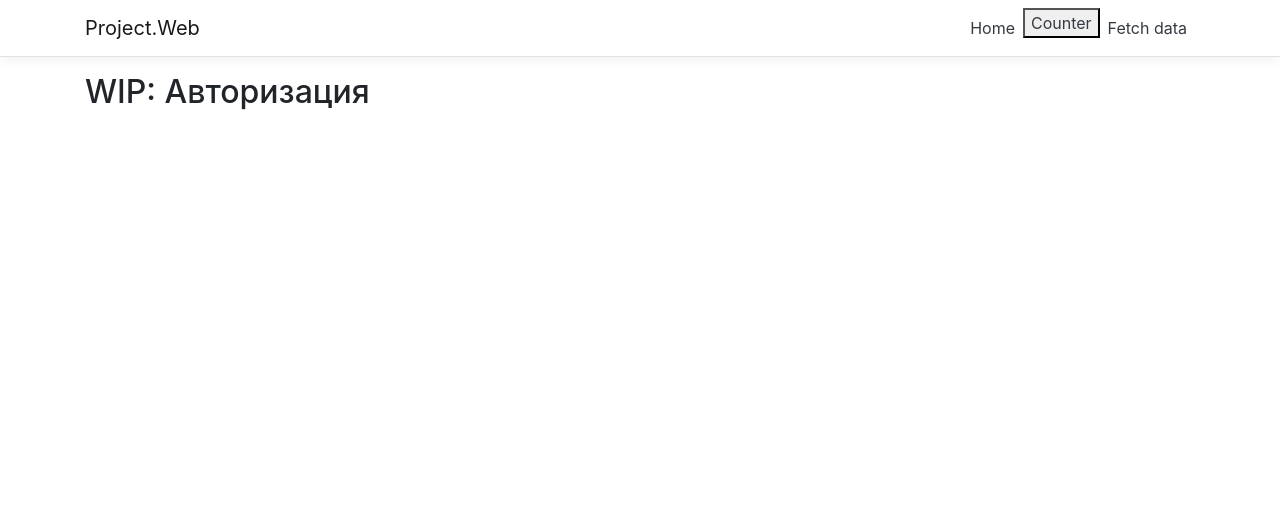
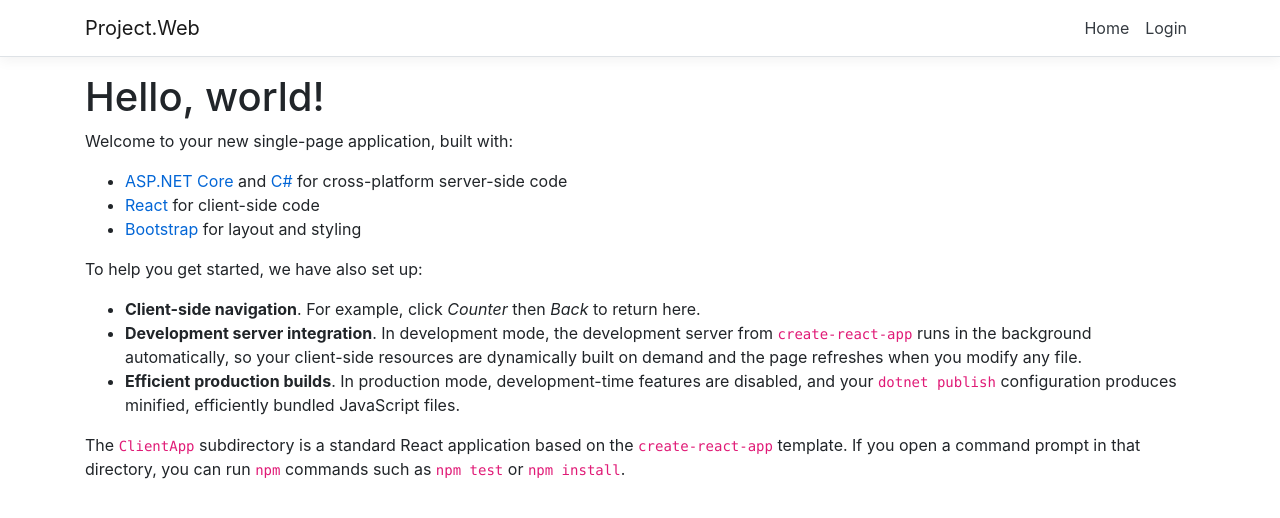
Before and after one commit to PegasUsOnce/my_web_app, a React (Create React App) app in the folder Project.Web/ClientApp/: page / in a window 1280 px wide. Before the commit this address led to /login. Shown: the top 518 px of the page. Built offline with nearby package versions, Linux system fonts and the light colour scheme.

Commit message:
ограничила роуты и кнопки для неавторизованных

```diff
--- a/Project.Web/ClientApp/src/App.tsx
+++ b/Project.Web/ClientApp/src/App.tsx
@@ -2,10 +2,10 @@ import { Layout } from './components/Layout'
 import { Home } from './components/Home'
 import { FetchData } from './components/FetchData'
 import { Counter } from './components/Counter'
-import { AuthorizaionContextProvider, AuthorizaionContext } from './components/authorization/AuthorizationContext'
+import { AuthorizaionContext, AuthorizaionContextProvider } from './components/authorization/AuthorizationContext'
 import './custom.css'
-import React, { useContext, useEffect } from 'react'
-import { Route, Routes, useNavigate } from 'react-router-dom'
+import React, { useContext } from 'react'
+import { Route, Routes } from 'react-router-dom'
 import { AuthorizationPage } from './components/authorization/AuthorizationPage'
 
 export const App: React.FC = () => {
@@ -16,19 +16,19 @@ export const App: React.FC = () => {
 
 const AppInner: React.FC = () => {
   const { isAuthorized } = useContext(AuthorizaionContext)
-  const navigate = useNavigate()
+  // const navigate = useNavigate()
 
-  useEffect(() => {
-    if (!isAuthorized)
-      return navigate('/login')
-  }, [isAuthorized])
+  // useEffect(() => {
+  //   if (!isAuthorized)
+  //     return navigate('/login')
+  // }, [isAuthorized])
 
   return <>
     <Layout>
       <Routes>
         <Route path='/' element={<Home/>} />
-        <Route path='/counter' element={<Counter/>} />
-        <Route path='/fetch-data' element={<FetchData/>} />
+        {isAuthorized && <Route path='/counter' element={<Counter/>} />}
+        {isAuthorized && <Route path='/fetch-data' element={<FetchData/>} />}
         <Route path='/login' element={<AuthorizationPage/>} />
       </Routes>
     </Layout>
--- a/Project.Web/ClientApp/src/components/NavMenu.tsx
+++ b/Project.Web/ClientApp/src/components/NavMenu.tsx
@@ -1,15 +1,12 @@
 import React, { useCallback, useContext, useState } from 'react'
 import { Collapse, Container, Navbar, NavbarBrand, NavbarToggler, NavItem, NavLink } from 'reactstrap'
-import { Link, useNavigate } from 'react-router-dom'
+import { Link } from 'react-router-dom'
 import './NavMenu.css'
 import { AuthorizaionContext } from './authorization/AuthorizationContext'
 
 export const NavMenu: React.FC = () => {
   const [collapsed, setCollapsed] = useState(true)
-  const { isAuthorized } = useContext(AuthorizaionContext)
-  const navigate = useNavigate()
-  const goToCounter = () => navigate(isAuthorized ? '/counter' : '/login')
-
+  const { isAuthorized, signOut } = useContext(AuthorizaionContext)
   const toggleNavbar = useCallback(() => {
     setCollapsed(!collapsed)
   }, [setCollapsed, collapsed])
@@ -25,12 +22,18 @@ export const NavMenu: React.FC = () => {
               <NavItem>
                 <NavLink tag={Link} className="text-dark" to="/">Home</NavLink>
               </NavItem>
-              <NavItem>
-                <button className="text-dark" onClick={goToCounter}>Counter</button>
-              </NavItem>
-              <NavItem>
+              {isAuthorized && <NavItem>
+                <NavLink tag={Link} className="text-dark" onClick={signOut} to="/">Sign Out</NavLink>
+              </NavItem>}
+              {!isAuthorized && <NavItem>
+                <NavLink tag={Link} className="text-dark" to="/login">Login</NavLink>
+              </NavItem>}
+              {isAuthorized && <NavItem>
+                <NavLink tag={Link} className="text-dark" to="/counter">Counter</NavLink>
+              </NavItem>}
+              {isAuthorized && <NavItem>
                 <NavLink tag={Link} className="text-dark" to="/fetch-data">Fetch data</NavLink>
-              </NavItem>
+              </NavItem>}
             </ul>
           </Collapse>
         </Container>
--- a/Project.Web/ClientApp/src/components/authorization/AuthorizationContext.tsx
+++ b/Project.Web/ClientApp/src/components/authorization/AuthorizationContext.tsx
@@ -7,7 +7,9 @@ interface IProps {
   /** Авторизоваться */
   logIn: (login: string, password: string) => void,
   /** Зарегистрироваться */
-  signIn: (login: string, password: string) => void
+  signIn: (login: string, password: string) => void,
+  /** Выйти из аккаунта */
+  signOut: () => void
 }
 
 const repository = new UserRepository()
@@ -15,12 +17,12 @@ const repository = new UserRepository()
 export const AuthorizaionContext = createContext<IProps>({
   isAuthorized: false,
   logIn: (): void => { throw new Error('Контекст не инициализирован') },
-  signIn: (): void => { throw new Error('Контекст не инициализирован') }
+  signIn: (): void => { throw new Error('Контекст не инициализирован') },
+  signOut: (): void => { throw new Error('Контекст не инициализирован') }
 })
 
 /** Контекст авторизации */
 export const AuthorizaionContextProvider: React.FC = ({ children }) => {
-  console.log(localStorage.getItem('isAuthorized'))
   const [isAuthorized, setAuthorized] = useState(!!localStorage.getItem('isAuthorized'))
 
   const setLocalStorage = useCallback((flag: boolean) => {
@@ -31,7 +33,7 @@ export const AuthorizaionContextProvider: React.FC = ({ children }) => {
     const success = await repository.logIn(login, password)
     if (success) {
       setAuthorized(true)
-      setLocalStorage(isAuthorized)
+      setLocalStorage(true)
     }
   }, [setAuthorized])
 
@@ -39,11 +41,16 @@ export const AuthorizaionContextProvider: React.FC = ({ children }) => {
     const success = await repository.signIn(login, password)
     if (success) {
       setAuthorized(true)
-      setLocalStorage(isAuthorized)
+      setLocalStorage(true)
     }
   }, [setAuthorized])
 
-  return <AuthorizaionContext.Provider value={{ isAuthorized, logIn, signIn }}>
+  const signOut = useCallback(async () => {
+    setAuthorized(false)
+    setLocalStorage(false)
+  }, [setAuthorized])
+
+  return <AuthorizaionContext.Provider value={{ isAuthorized, logIn, signIn, signOut }}>
     {children}
   </AuthorizaionContext.Provider>
 }
--- a/Project.Web/ClientApp/src/index.js
+++ b/Project.Web/ClientApp/src/index.js
@@ -8,9 +8,6 @@ import registerServiceWorker from './registerServiceWorker'
 const baseUrl = document.getElementsByTagName('base')[0].getAttribute('href')
 const rootElement = document.getElementById('root')
 
-
-
-
 ReactDOM.render(
   <BrowserRouter basename={baseUrl}>
     <App />
@@ -18,8 +15,3 @@ ReactDOM.render(
   rootElement)
 
 registerServiceWorker()
-
-window.onbeforeunload = function() {
-  localStorage.removeItem('isAuthorized');
-  return '';
-};
```
